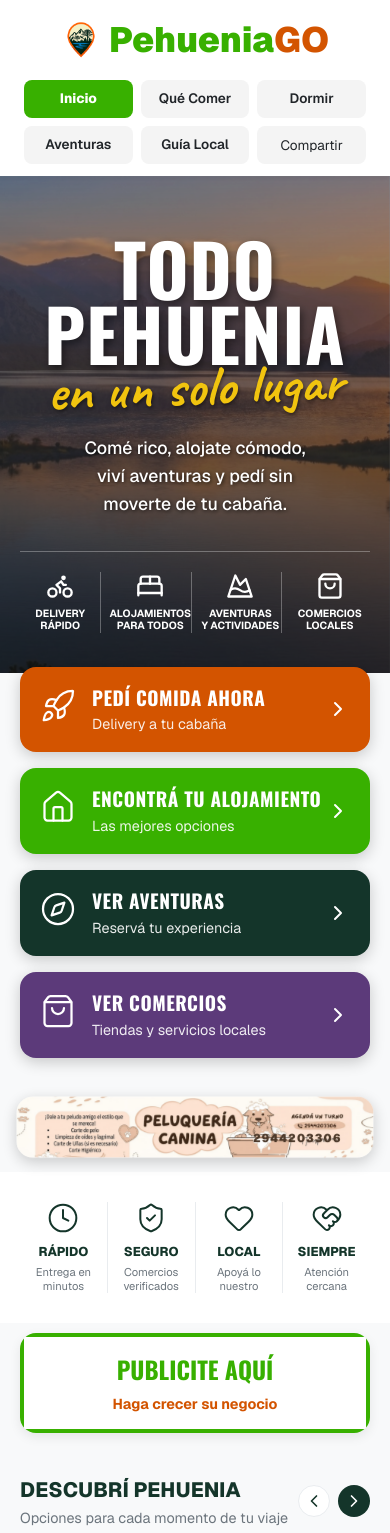
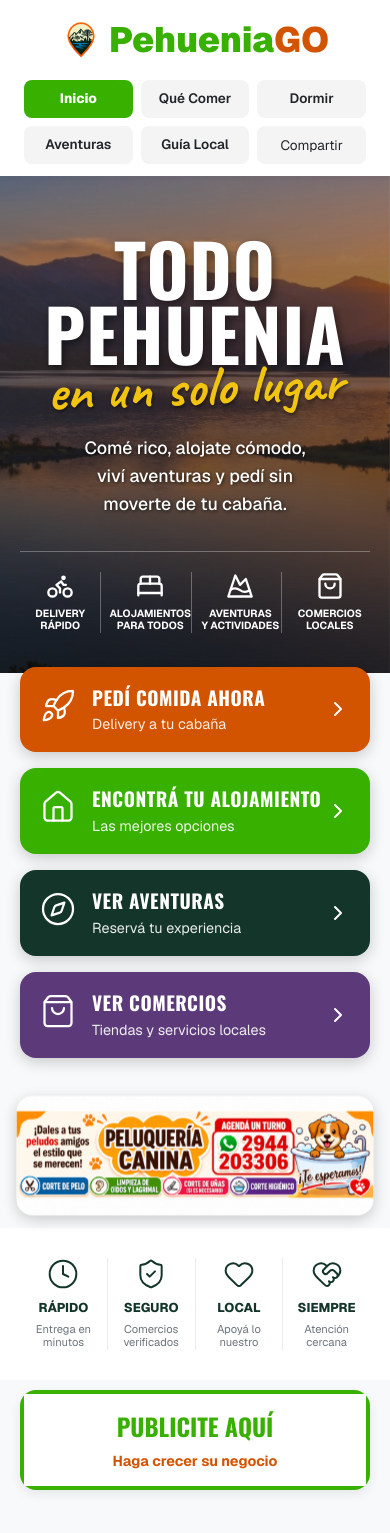
Before and after one commit to testpehuenia-ship-it/PehuenGo, a Next.js app: page / in a window 390 px wide. Shown: the top 1533 px of the page. Built offline with nearby package versions, Linux system fonts and the light colour scheme.

Commit message:
Update: New pet shop banner image and removed redundant phone overlay

```diff
--- a/app/page.tsx
+++ b/app/page.tsx
@@ -229,20 +229,7 @@ export default function HomePage() {
             height={160}
             style={{ width: '100%', height: 'auto', display: 'block' }}
           />
-          {/* Pulsing Phone Number Highlight Overlay */}
-          <div style={{
-            position: 'absolute',
-            right: '9%',
-            top: '55%',
-            transform: 'translateY(-50%)',
-            color: '#4a3728',
-            fontSize: 'clamp(0.7rem, 2.8vw, 1.3rem)',
-            fontWeight: 900,
-            letterSpacing: '1px',
-            pointerEvents: 'none'
-          }} className="phone-highlight">
-            2944203306
-          </div>
+
         </a>
       </section>
 
```
Also changed, not shown: public/images/pelubannerHH.png.
